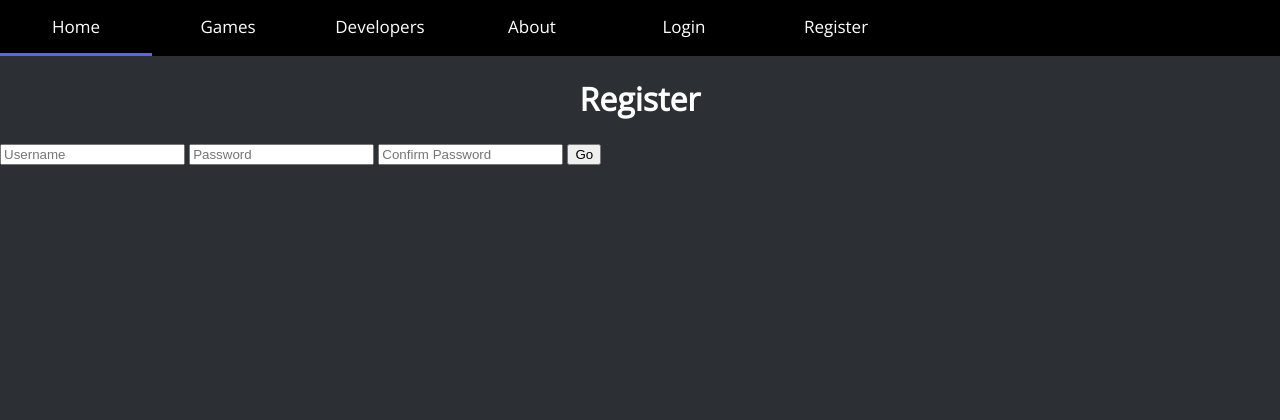
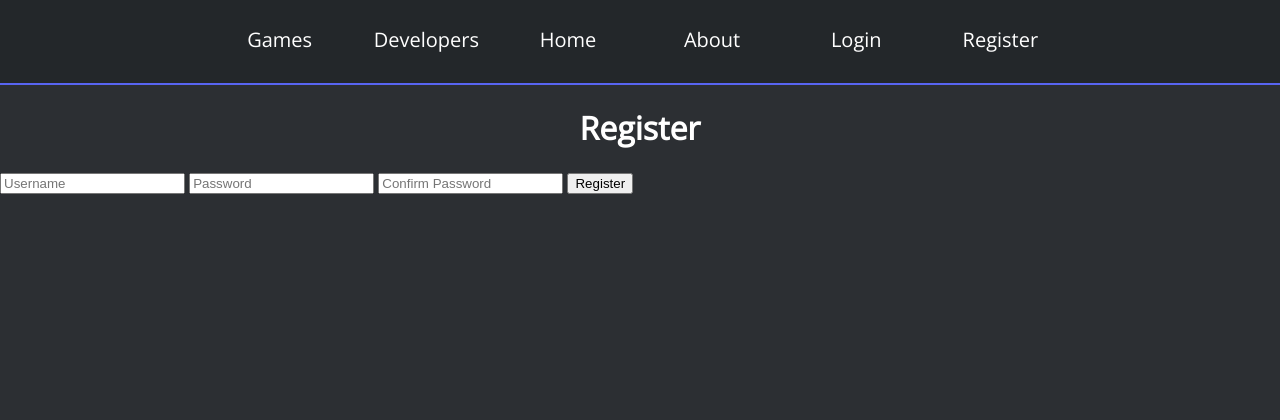
Before and after one commit to michaelocez/GLibrary, a Flask app: page /register in a window 1280 px wide. Shown: the top 420 px of the page. Run offline with Flask 2, Linux system fonts and the light colour scheme; parts of the project's set-up code (start-up, migrations or seed data) failed here and were passed over.

Commit message:
clean up and center nav content

```diff
--- a/routes.py
+++ b/routes.py
@@ -45,7 +45,7 @@ def login():
     return render_template('login.html', title="Login", form=form)
 
 @app.route('/register', methods=['GET', 'POST'])
-def signup():
+def register():
      if current_user.is_authenticated:
          return redirect(url_for('home'))
      form = RegistrationForm()
--- a/static/css/style.css
+++ b/static/css/style.css
@@ -1,32 +1,31 @@
 /* nav bar */
-.topnav {
-  position: relative;
-  background-color: #000000;
-  overflow: hidden;
+
+
+.topnav{
+   text-align: center;
+   background-color: #23272A;
+   margin:0%;
+   position:sticky;
+   bottom: 50;
+   right: 50;
+   top: 0px;
+   padding-top: 0.5%;
+   padding-bottom: 0.5%;
+   border-bottom: 2px solid #5865F2;
+   text-decoration-color: #ffffff;
+ }
+
+ .navbutton{
   text-align: center;
-}
-
-.topnav a {
-  float: left;
+  text-decoration: none ;
+  font-family: 'Open Sans', sans-serif;
+  font-size: 20px;
   color: #ffffff;
-  text-align: center;
-  font-family: 'Open Sans', sans-serif;
-  padding: 15px 1px;
-  text-decoration: none;
-  font-size: 17px;
-  width:150px;
-  transition-duration: 0.3s;
-}
-
-.topnav a:hover {
-  border-bottom-style: solid;
-  border-bottom-color: #5865F2;
-}
-
-.navbutton{
-  text-align: center;
-}
-
+  display: inline-block;
+  padding: 20px;
+  width: 100px;
+  height: 30px;
+ }
 
 /* end of nav bar */
 
--- a/templates/login.html
+++ b/templates/login.html
@@ -9,5 +9,5 @@
   {{form.username()}}
   {{form.password()}}
   {{form.remember_me()}}
-  <input type="submit" value="Go">
+  <input type="submit" value="Login">
 {% endblock %}
--- a/templates/nav.html
+++ b/templates/nav.html
@@ -1,9 +1,8 @@
 <!DOCTYPE html>
 <div class="topnav"> <!-- nav bar-->
-
-  <a class="navbutton" href="/">Home</a>
   <a class="navbutton" href="/games">Games</a>
   <a class="navbutton" href="/developers">Developers</a>
+  <a class="navbutton" href="/">Home</a>
   <a class="navbutton" href="/about">About</a>
   <a class="navbutton" href="/login">Login</a>
   <a class="navbutton" href="/register">Register</a>
--- a/templates/register.html
+++ b/templates/register.html
@@ -11,7 +11,7 @@
   {{form.email}}
   {{form.password}}
   {{form.password2}}
-  <input type="submit" value="Go">
+  <input type="submit" value="Register">
 </form>
 
 {% endblock %}
```
